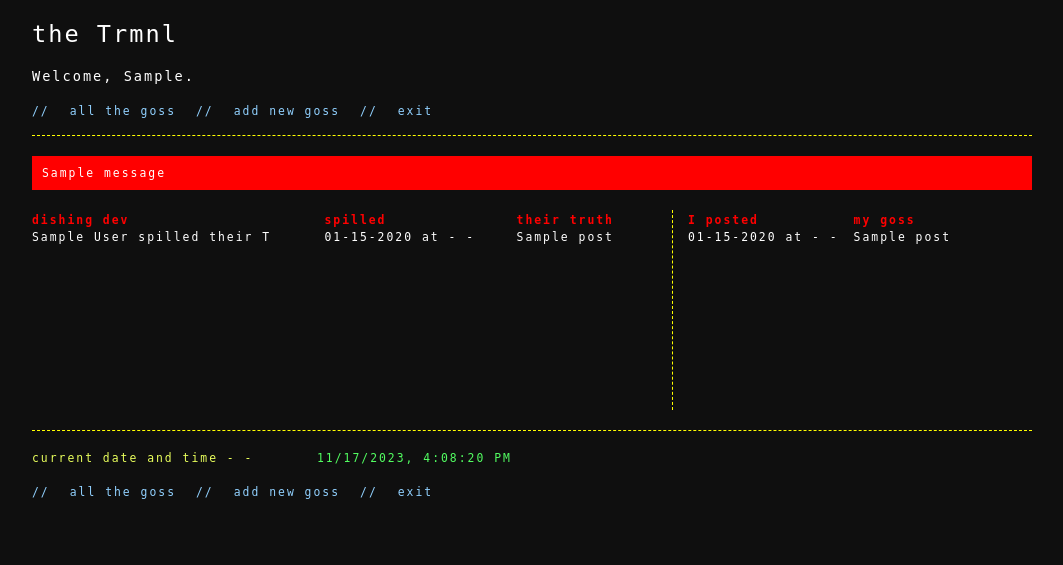
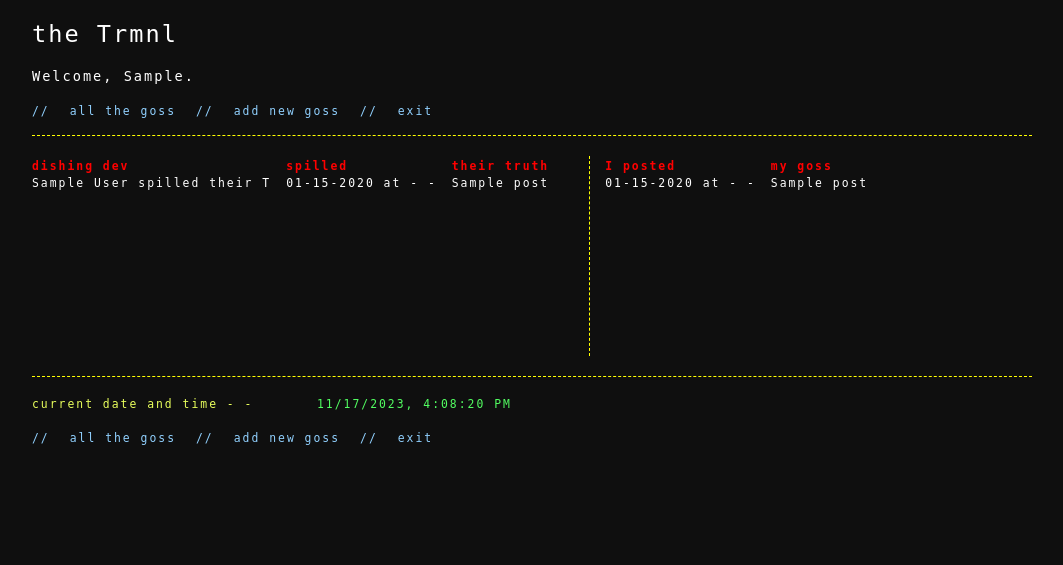
Before and after one commit to gabbe-grodin/group_project_gossip_terminal, a Flask app: template flask_app/templates/dash.html in a window 1280 px wide. Shown: the top 565 px of the page, without its empty margins (108-1171 px from the left). Run offline with Flask 3, Linux system fonts and the light colour scheme; the template is opened without the code that fills it: most values are stand-ins (such as "Sample title", 1, 10 or a date in 2020); one stand-in notice (Sample message) is shown.

Commit message:
improved layouts and fixed heights with scrolling, styled scrollbars

```diff
--- a/flask_app/static/css/style.css
+++ b/flask_app/static/css/style.css
@@ -144,7 +144,7 @@ table{
     align-items: center;
 }
 td{
-    text-wrap: nowrap;
+    text-wrap:balance;
 }
 /*******************************************/
 /*! BACKGROUND COLORS
@@ -348,7 +348,7 @@ body{
 header,
 main,
 footer{
-    width: 1000px;
+    height: inherit;
     overflow:hidden;
 }
 header{
@@ -356,7 +356,7 @@ header{
 }
 .main-height{
     height: 200px;
-    overflow: hidden;
+    overflow: scroll;
 }
 footer{
     height: 136px;
@@ -374,8 +374,8 @@ button,
     width: 50%;
 }
 .big-section{
-    overflow: hidden;
-    width: 600px;
+    /* overflow: hidden; */
+    /* width: 600px; */
 }
 /* .half-section{
     width: 50%;
@@ -647,7 +647,7 @@ button,
 /*! TABLE
 /*******************************************/
 table {
-  position: relative;
+  position: relative; /*this keeps row highlight from expanding to whole page width*/
 }
 
 .rowlink::before {
@@ -657,31 +657,31 @@ table {
   left: 0;
   width: 100%;
   height: 1.5em; /* don't forget to set the height! */
+}
+
 
 /* ===== Scrollbar CSS ===== */
   /* Firefox */
 * {
     scrollbar-width: thin;
-    scrollbar-color: #ae00ff #000000;
+    scrollbar-color: #ae00ff;
 }
 
 /* Chrome, Edge, and Safari */
-*::-webkit-scrollbar {
+::-webkit-scrollbar {
     width: 6px;
 }
 
-*::-webkit-scrollbar-track {
+::-webkit-scrollbar-track {
     background: #000000;
 }
 
-*::-webkit-scrollbar-thumb {
+::-webkit-scrollbar-thumb {
     background-color: #ae00ff;
     border-radius: 0px;
     border: 0px none #000000;
 }
+
 /*******************************************/
 /*! CUSTOM SELECT MENU/ DROPDOWN
 /*******************************************/
-.custom-select{
-
-}
--- a/flask_app/templates/dash.html
+++ b/flask_app/templates/dash.html
@@ -13,19 +13,6 @@
     {% block header %} {% include 'block_files/header.html' %} {% endblock header %}
     <!-- HEADER END -->
 
-
-
-    <!-- FLASH VALIDATION MESSAGES-->
-
-    {% with messages = get_flashed_messages() %}
-        {% if messages %}
-            <div class="flx alert col gap-1 mb">
-                {% for message in messages %}
-                        <p>{{ message }}</p>
-                {% endfor %}
-            </div>
-        {% endif %}
-    {% endwith %}
 
 
 
--- a/flask_app/templates/login.html
+++ b/flask_app/templates/login.html
@@ -24,7 +24,7 @@
             <h1>
                 the Trmnl
             </h1>
-            <h2>
+            <h2 class="mt">
                 gossip for devs, by devs.
             </h2>
         </div>
--- a/flask_app/templates/view_one.html
+++ b/flask_app/templates/view_one.html
@@ -17,7 +17,7 @@
 
 
     <main>
-        <div class="flx col gap-3 ">
+        <div class="flx col gap-3 main-height">
 
             <div class="flx row align-items-base gap-5">
 
```
Also changed, not shown: dummy.txt (+12 -1 lines).
